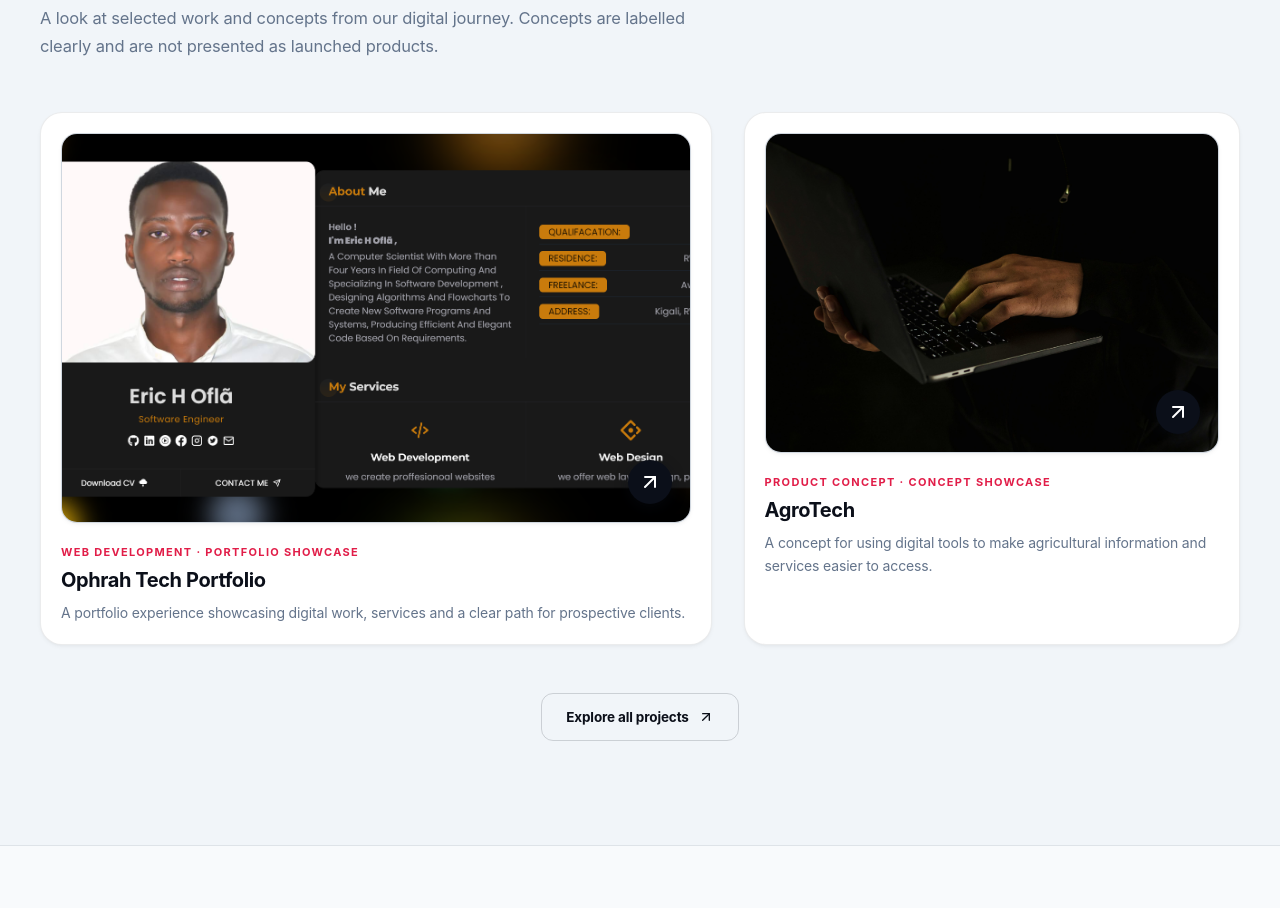
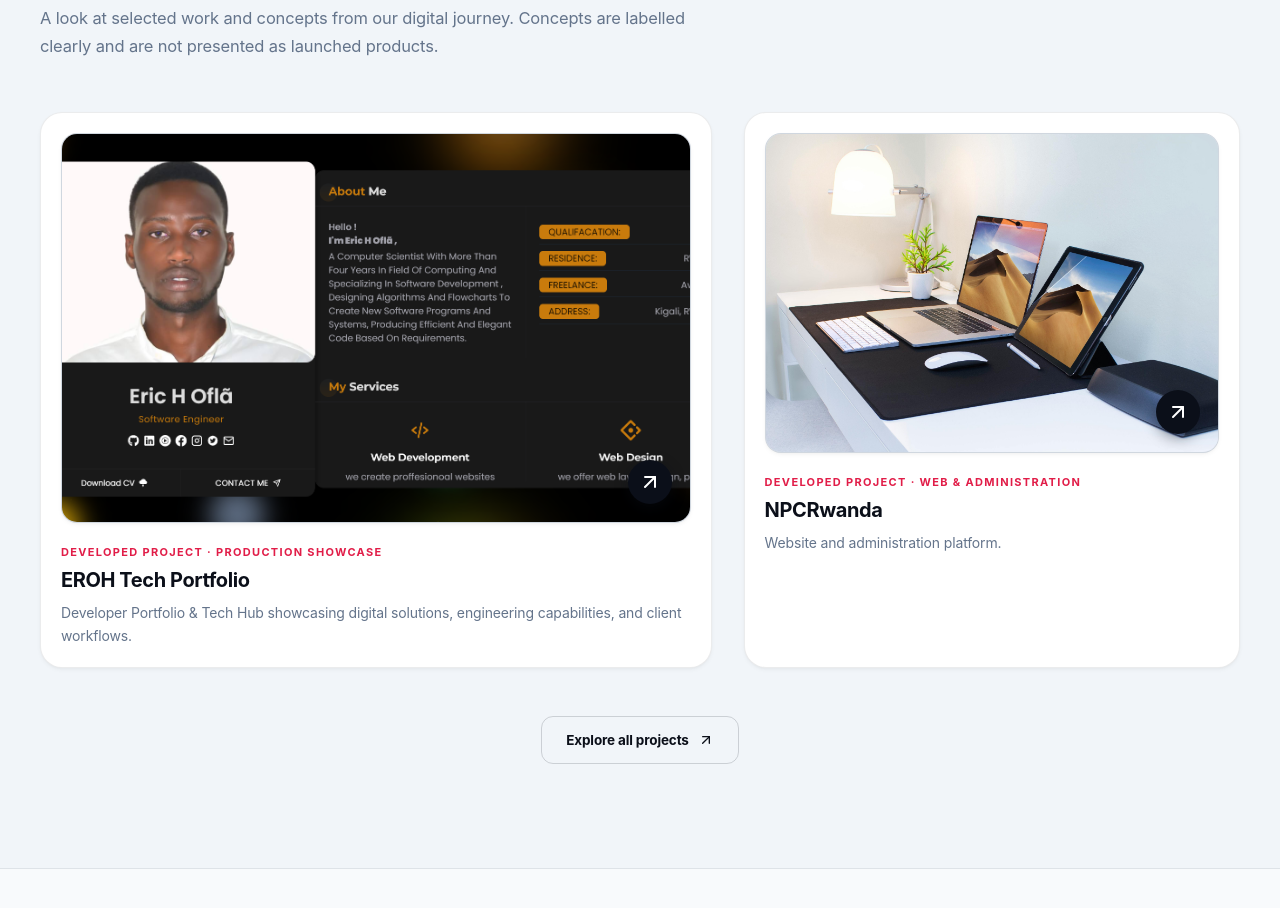
Before and after one commit to EricHOfla/Erohweb, a Next.js app: page / in a window 1280 px wide. Shown: the part 3580-4488 px from the top of the page. Built offline with nearby package versions, Linux system fonts and the light colour scheme.

Commit message:
Add developed projects and deployment experience with clear attribution and filter tags

```diff
--- a/src/data/content.ts
+++ b/src/data/content.ts
@@ -1,35 +1,334 @@
-export const site={name:"EROH Technology",legal:"EROH Technology Ltd",email:"info@erohtech.com",phone:"+250 785 263 931",phoneLink:"+250785263931",whatsapp:"https://wa.me/250785263931",location:"Kigali, Rwanda",description:"EROH Technology is a Kigali-based technology company working across digital services, products, training and innovation."};
-export const nav=[["Home","/"],["About","/about"],["Services","/services"],["Products","/products"],["Projects","/projects"],["Team","/team"],["Training","/training"]] as const;
-export const services=[
-{title:"Website design & development",group:"Web",text:"Responsive websites and digital experiences that explain your value clearly and help customers take the next step.",items:["Business and corporate websites","Landing pages and portfolios","E-commerce experiences","Performance and accessibility"]},
-{title:"Custom software development",group:"Software",text:"Purpose-built software for organisations that need digital tools shaped around their own processes and users.",items:["Business applications and portals","Dashboards and workflow tools","API and system integration","Modernisation of existing systems"]},
-{title:"Mobile application development",group:"Mobile",text:"Mobile application planning and development focused on useful, accessible experiences.",items:["Product discovery and planning","Cross-platform app development","API and service integration","Testing and release preparation"]},
-{title:"IT consulting & support",group:"IT",text:"Practical support to help teams make informed technology decisions and keep their IT environment working.",items:["IT assessments and planning","Systems and network support","Cloud and productivity tools","Technical documentation"]},
-{title:"UI/UX & graphic design",group:"Design",text:"Clear visual communication and user experiences that make digital products easier to understand and use.",items:["User flows and wireframes","Interface and interaction design","Brand and marketing graphics","Design systems"]},
-{title:"Digital presence & growth",group:"Digital",text:"Support for organisations looking to improve how they present themselves and reach people online.",items:["Search visibility foundations","Social media and content planning","Website content structure","Digital campaign planning"]}];
-export const products=[
-{slug:"inzusync",name:"inzuSync",kind:"EROH Technology product",status:"Product spotlight",summary:"An EROH Technology product initiative. We are preparing clearer product information and updates for visitors interested in learning more.",description:"inzuSync is part of EROH Technology's own product direction. This page is an introduction rather than a feature or availability announcement; contact the team for verified product information and current updates.",cta:"Ask about inzuSync"}
+export interface ProjectItem {
+  slug: string;
+  title: string;
+  type: string;
+  status: string;
+  image: string;
+  summary: string;
+  detail: string;
+  link: string;
+  tags: string[];
+  note?: string;
+}
+
+export const site = {
+  name: "EROH Technology",
+  legal: "EROH Technology Ltd",
+  email: "info@erohtech.com",
+  phone: "+250 785 263 931",
+  phoneLink: "+250785263931",
+  whatsapp: "https://wa.me/250785263931",
+  location: "Kigali, Rwanda",
+  description:
+    "EROH Technology is a Kigali-based technology company working across digital services, products, training and innovation.",
+};
+
+export const nav = [
+  ["Home", "/"],
+  ["About", "/about"],
+  ["Services", "/services"],
+  ["Products", "/products"],
+  ["Projects", "/projects"],
+  ["Team", "/team"],
+  ["Training", "/training"],
+] as const;
+
+export const services = [
+  {
+    title: "Website design & development",
+    group: "Web",
+    text: "Responsive websites and digital experiences that explain your value clearly and help customers take the next step.",
+    items: [
+      "Business and corporate websites",
+      "Landing pages and portfolios",
+      "E-commerce experiences",
+      "Performance and accessibility",
+    ],
+  },
+  {
+    title: "Custom software development",
+    group: "Software",
+    text: "Purpose-built software for organisations that need digital tools shaped around their own processes and users.",
+    items: [
+      "Business applications and portals",
+      "Dashboards and workflow tools",
+      "API and system integration",
+      "Modernisation of existing systems",
+    ],
+  },
+  {
+    title: "Mobile application development",
+    group: "Mobile",
+    text: "Mobile application planning and development focused on useful, accessible experiences.",
+    items: [
+      "Product discovery and planning",
+      "Cross-platform app development",
+      "API and service integration",
+      "Testing and release preparation",
+    ],
+  },
+  {
+    title: "IT consulting & support",
+    group: "IT",
+    text: "Practical support to help teams make informed technology decisions and keep their IT environment working.",
+    items: [
+      "IT assessments and planning",
+      "Systems and network support",
+      "Cloud and productivity tools",
+      "Technical documentation",
+    ],
+  },
+  {
+    title: "UI/UX & graphic design",
+    group: "Design",
+    text: "Clear visual communication and user experiences that make digital products easier to understand and use.",
+    items: [
+      "User flows and wireframes",
+      "Interface and interaction design",
+      "Brand and marketing graphics",
+      "Design systems",
+    ],
+  },
+  {
+    title: "Digital presence & growth",
+    group: "Digital",
+    text: "Support for organisations looking to improve how they present themselves and reach people online.",
+    items: [
+      "Search visibility foundations",
+      "Social media and content planning",
+      "Website content structure",
+      "Digital campaign planning",
+    ],
+  },
 ];
-export const projects=[
-{slug:"ophrah-tech-portfolio",title:"Ophrah Tech Portfolio",type:"Web development",status:"Portfolio showcase",image:"/images/Project1.png",summary:"A portfolio experience showcasing digital work, services and a clear path for prospective clients.",detail:"A portfolio website focused on presenting work clearly, communicating capabilities and making it easy for visitors to get in touch.",link:"https://oflatech.vercel.app/",tags:["Website","Responsive design"]},
-{slug:"agrotech-concept",title:"AgroTech",type:"Product concept",status:"Concept showcase",image:"/images/pro.jpg",summary:"A concept for using digital tools to make agricultural information and services easier to access.",detail:"An early concept exploring how a digital platform could help connect agricultural information and services. This is presented as a concept, not a deployed product.",link:"",tags:["Product thinking","Agriculture"]},
-{slug:"techhealth-concept",title:"TechHealth",type:"Product concept",status:"Concept showcase",image:"/images/pr5.jpg",summary:"A concept exploring more accessible digital experiences for health-related information and services.",detail:"A concept exploring how thoughtful software and clear user experiences could improve access to health-related information. This is not a live healthcare service.",link:"",tags:["Product thinking","Digital health"]}];
-export const team=[
-{name:"Eric H. Ofla",role:"CEO & Founder",image:"/images/team1.jpeg",email:"ericofla1@gmail.com",linkedin:"https://www.linkedin.com/in/erichofla",bio:"Leads the company's direction and brings a software development perspective to digital product delivery."},
-{name:"Jabo Jean Marie",role:"Software Engineer Manager",image:"/images/team5.png",email:"jabojeanmarie@gmail.com",linkedin:"https://www.linkedin.com/in/jabo-jean-marie-9b432722b/",bio:"Supports software engineering delivery and the coordination of development work."},
-{name:"FURAH Ben",role:"UI/UX Design",image:"/images/IMG-20230119-WA0003.jpg",email:"furahben44@gmail.com",linkedin:"",bio:"Focuses on user interface and experience design for digital products."},
-{name:"Fabrice Iduhire",role:"Chief Technical Officer",image:"/images/team3.jpeg",email:"fabriceiduhire@gmail.com",linkedin:"",bio:"Supports technical direction and the delivery of technology solutions."}];
-export const courses=[
-{title:"Web Development",level:"Beginner to intermediate",text:"Learn the foundations of building responsive, accessible websites and modern web applications.",topics:["HTML, CSS and JavaScript","Responsive layouts","Frontend frameworks","Working with APIs"]},
-{title:"Mobile Application Development",level:"Beginner to intermediate",text:"Understand the process of planning, building and testing mobile applications.",topics:["App fundamentals","Interface design","Application logic","Testing and release"]},
-{title:"Digital Skills & SEO",level:"Beginner",text:"Build practical skills for improving a brand's online presence and discoverability.",topics:["Digital presence","Search fundamentals","Content optimisation","Measurement basics"]}];
-export const faqs=[
-["What does EROH Technology do?","EROH Technology works across technology services, its own digital product initiatives, training and innovation. Explore the relevant pages or contact us to discuss a specific need."],
-["What services do you provide?","Our service areas include website and software development, mobile applications, IT consulting and support, UI/UX design, and digital presence support."],
-["What products does EROH Technology offer?","Visit the Products page for current product information. Product features, availability and release details should be confirmed directly with our team."],
-["How do I start a project with your team?","Send us a short description of your goals, timeline and requirements. We can arrange an initial discussion and recommend a practical next step."],
-["Do you work with startups and small businesses?","You can contact us to discuss your needs, project scope and whether our services are a good fit."],
-["Can you improve an existing website or application?","Share the current website or product, what is not working and what you would like to improve."],
-["Do you offer technology training?","We list training areas on our Training page. Contact us to confirm current availability, format and programme details."],
-["How much do your services cost?","Pricing depends on scope, requirements and timeline. Contact us with a short brief and we can discuss an appropriate estimate."],
-["Where are you based?","EROH Technology is based in Kigali, Rwanda. Contact us to discuss collaboration."]];
+
+export const products = [
+  {
+    slug: "inzusync",
+    name: "inzuSync",
+    kind: "EROH Technology product",
+    status: "Product spotlight",
+    summary:
+      "An EROH Technology product initiative. We are preparing clearer product information and updates for visitors interested in learning more.",
+    description:
+      "inzuSync is part of EROH Technology's own product direction. This page is an introduction rather than a feature or availability announcement; contact the team for verified product information and current updates.",
+    cta: "Ask about inzuSync",
+  },
+];
+
+export const projects: ProjectItem[] = [
+  {
+    slug: "eroh-tech-portfolio",
+    title: "EROH Tech Portfolio",
+    type: "Developed Project",
+    status: "Production Showcase",
+    image: "/images/Project1.png",
+    summary:
+      "Developer Portfolio & Tech Hub showcasing digital solutions, engineering capabilities, and client workflows.",
+    detail:
+      "A modern developer portfolio and digital hub built to articulate technical capabilities, showcase developed platforms, and establish a high-trust digital presence for EROH Technology.",
+    link: "https://oflatech.vercel.app/",
+    tags: ["Developer Portfolio", "Tech Hub", "Web Development"],
+  },
+  {
+    slug: "npcrwanda",
+    title: "NPCRwanda",
+    type: "Developed Project",
+    status: "Web & Administration",
+    image: "/images/p4.jpg",
+    summary: "Website and administration platform.",
+    detail:
+      "A tailored digital platform engineered for NPCRwanda combining an accessible public website with a secure administrative control system for managing organizational communications, public notices, and content updates.",
+    link: "",
+    tags: ["Website", "Administration Platform", "Full-Stack Development"],
+  },
+  {
+    slug: "eroh-shop",
+    title: "E-ROH Shop",
+    type: "Developed Project",
+    status: "E-commerce Platform",
+    image: "/images/pro.jpg",
+    summary: "E-commerce shopping platform.",
+    detail:
+      "A performant, user-centered online shopping platform featuring real-time product discovery, responsive shopping cart, secure checkout workflows, and scalable inventory administration architecture.",
+    link: "",
+    tags: ["E-commerce", "Shopping Platform", "Online Store"],
+  },
+  {
+    slug: "progallery",
+    title: "ProGallery",
+    type: "Developed Project",
+    status: "Open Source",
+    image: "/images/Project1.png",
+    summary:
+      "Developer Portfolio & Tech Hub interactive media and project gallery system.",
+    detail:
+      "An open-source, modular image and media presentation gallery engineered for developers and design portfolios with fluid transitions and responsive layouts. Full codebase accessible on GitHub.",
+    link: "https://github.com/EricHOfla/ProGallery",
+    tags: ["GitHub Repository", "Open Source", "Frontend Engine"],
+  },
+  {
+    slug: "chemovigi",
+    title: "Chemovigi",
+    type: "Deployment Experience",
+    status: "Deployment Only",
+    image: "/images/bg.jpg",
+    summary:
+      "Deployment and cloud infrastructure support (Deployment only; not presented as a project developed by EROH Tech).",
+    detail:
+      "Production environment provisioning, build automation, web server configuration, and continuous deployment workflows for Chemovigi. Please note: This work represents deployment and infrastructure support only and is not presented as a project developed by EROH Tech.",
+    note: "Deployment only; not presented as a project developed by EROH Tech.",
+    link: "",
+    tags: ["Cloud Deployment", "DevOps", "Infrastructure"],
+  },
+  {
+    slug: "health-lab",
+    title: "Health Lab",
+    type: "Deployment Experience",
+    status: "Deployment Only",
+    image: "/images/pr5.jpg",
+    summary:
+      "Production deployment and hosting infrastructure (Deployment only; not presented as a project developed by EROH Tech).",
+    detail:
+      "Environment setup, web server hosting, and production deployment configuration for Health Lab. Please note: This work represents deployment and hosting support only and is not presented as a project developed by EROH Tech.",
+    note: "Deployment only; not presented as a project developed by EROH Tech.",
+    link: "",
+    tags: ["Production Hosting", "Cloud Infrastructure", "Deployment"],
+  },
+  {
+    slug: "agrotech-concept",
+    title: "AgroTech",
+    type: "Product Concept",
+    status: "Concept Showcase",
+    image: "/images/pro.jpg",
+    summary:
+      "A concept for using digital tools to make agricultural information and services easier to access.",
+    detail:
+      "An early concept exploring how a digital platform could help connect agricultural information and services. This is presented as a concept, not a deployed product.",
+    link: "",
+    tags: ["Product thinking", "Agriculture"],
+  },
+  {
+    slug: "techhealth-concept",
+    title: "TechHealth",
+    type: "Product Concept",
+    status: "Concept Showcase",
+    image: "/images/pr5.jpg",
+    summary:
+      "A concept exploring more accessible digital experiences for health-related information and services.",
+    detail:
+      "A concept exploring how thoughtful software and clear user experiences could improve access to health-related information. This is not a live healthcare service.",
+    link: "",
+    tags: ["Product thinking", "Digital health"],
+  },
+];
+
+export const team = [
+  {
+    name: "Eric H. Ofla",
+    role: "CEO & Founder",
+    image: "/images/team1.jpeg",
+    email: "ericofla1@gmail.com",
+    linkedin: "https://www.linkedin.com/in/erichofla",
+    bio: "Leads the company's direction and brings a software development perspective to digital product delivery.",
+  },
+  {
+    name: "Jabo Jean Marie",
+    role: "Software Engineer Manager",
+    image: "/images/team5.png",
+    email: "jabojeanmarie@gmail.com",
+    linkedin: "https://www.linkedin.com/in/jabo-jean-marie-9b432722b/",
+    bio: "Supports software engineering delivery and the coordination of development work.",
+  },
+  {
+    name: "FURAH Ben",
+    role: "UI/UX Design",
+    image: "/images/IMG-20230119-WA0003.jpg",
+    email: "furahben44@gmail.com",
+    linkedin: "",
+    bio: "Focuses on user interface and experience design for digital products.",
+  },
+  {
+    name: "Fabrice Iduhire",
+    role: "Chief Technical Officer",
+    image: "/images/team3.jpeg",
+    email: "fabriceiduhire@gmail.com",
+    linkedin: "",
+    bio: "Supports technical direction and the delivery of technology solutions.",
+  },
+];
+
+export const courses = [
+  {
+    title: "Web Development",
+    level: "Beginner to intermediate",
+    text: "Learn the foundations of building responsive, accessible websites and modern web applications.",
+    topics: [
+      "HTML, CSS and JavaScript",
+      "Responsive layouts",
+      "Frontend frameworks",
+      "Working with APIs",
+    ],
+  },
+  {
+    title: "Mobile Application Development",
+    level: "Beginner to intermediate",
+    text: "Understand the process of planning, building and testing mobile applications.",
+    topics: [
+      "App fundamentals",
+      "Interface design",
+      "Application logic",
+      "Testing and release",
+    ],
+  },
+  {
+    title: "Digital Skills & SEO",
+    level: "Beginner",
+    text: "Build practical skills for improving a brand's online presence and discoverability.",
+    topics: [
+      "Digital presence",
+      "Search fundamentals",
+      "Content optimisation",
+      "Measurement basics",
+    ],
+  },
+];
+
+export const faqs = [
+  [
+    "What does EROH Technology do?",
+    "EROH Technology works across technology services, its own digital product initiatives, training and innovation. Explore the relevant pages or contact us to discuss a specific need.",
+  ],
+  [
+    "What services do you provide?",
+    "Our service areas include website and software development, mobile applications, IT consulting and support, UI/UX design, and digital presence support.",
+  ],
+  [
+    "What products does EROH Technology offer?",
+    "Visit the Products page for current product information. Product features, availability and release details should be confirmed directly with our team.",
+  ],
+  [
+    "How do I start a project with your team?",
+    "Send us a short description of your goals, timeline and requirements. We can arrange an initial discussion and recommend a practical next step.",
+  ],
+  [
+    "Do you work with startups and small businesses?",
+    "You can contact us to discuss your needs, project scope and whether our services are a good fit.",
+  ],
+  [
+    "Can you improve an existing website or application?",
+    "Share the current website or product, what is not working and what you would like to improve.",
+  ],
+  [
+    "Do you offer technology training?",
+    "We list training areas on our Training page. Contact us to confirm current availability, format and programme details.",
+  ],
+  [
+    "How much do your services cost?",
+    "Pricing depends on scope, requirements and timeline. Contact us with a short brief and we can discuss an appropriate estimate.",
+  ],
+  [
+    "Where are you based?",
+    "EROH Technology is based in Kigali, Rwanda. Contact us to discuss collaboration.",
+  ],
+];
```
Also changed, not shown: next.config.ts (+15 -1 lines), src/app/globals.css (+55 -0 lines), src/app/projects/[slug]/page.tsx (+20 -2 lines), src/components/project-list.tsx (+10 -6 lines).
